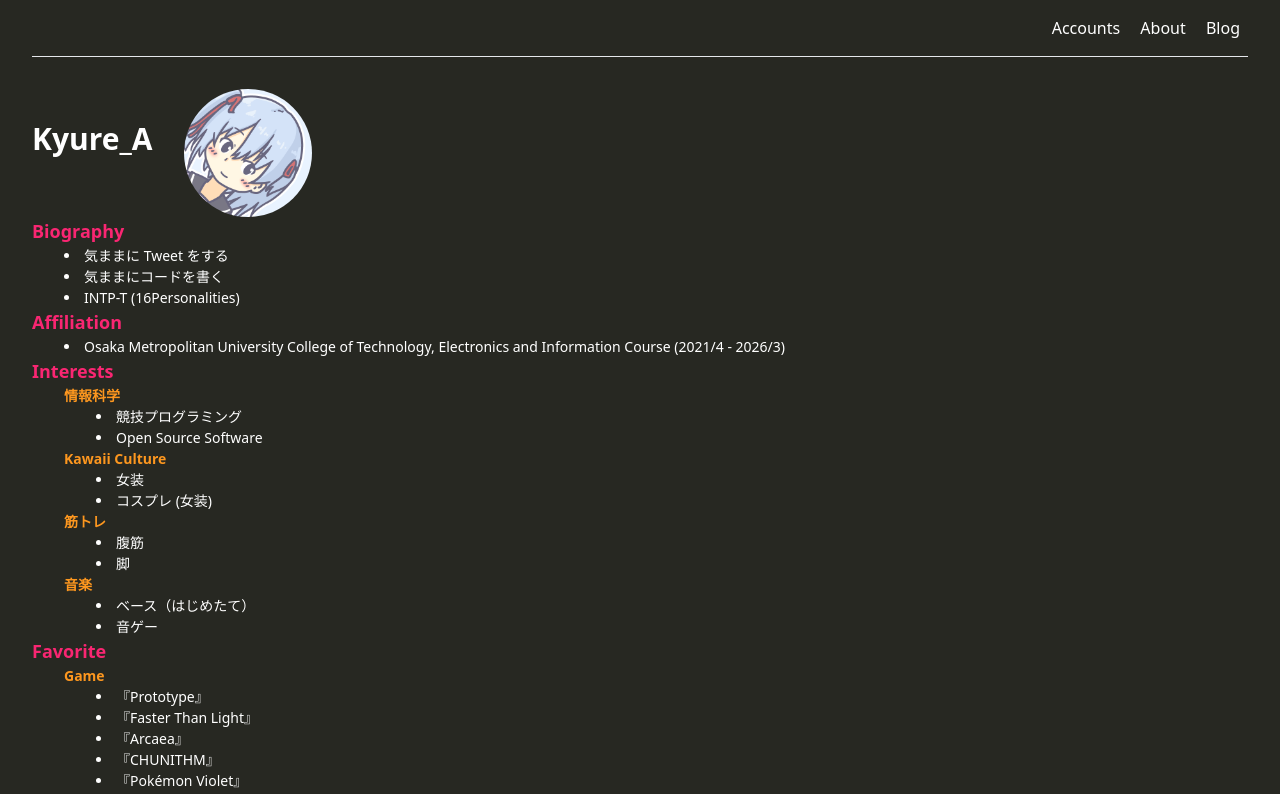
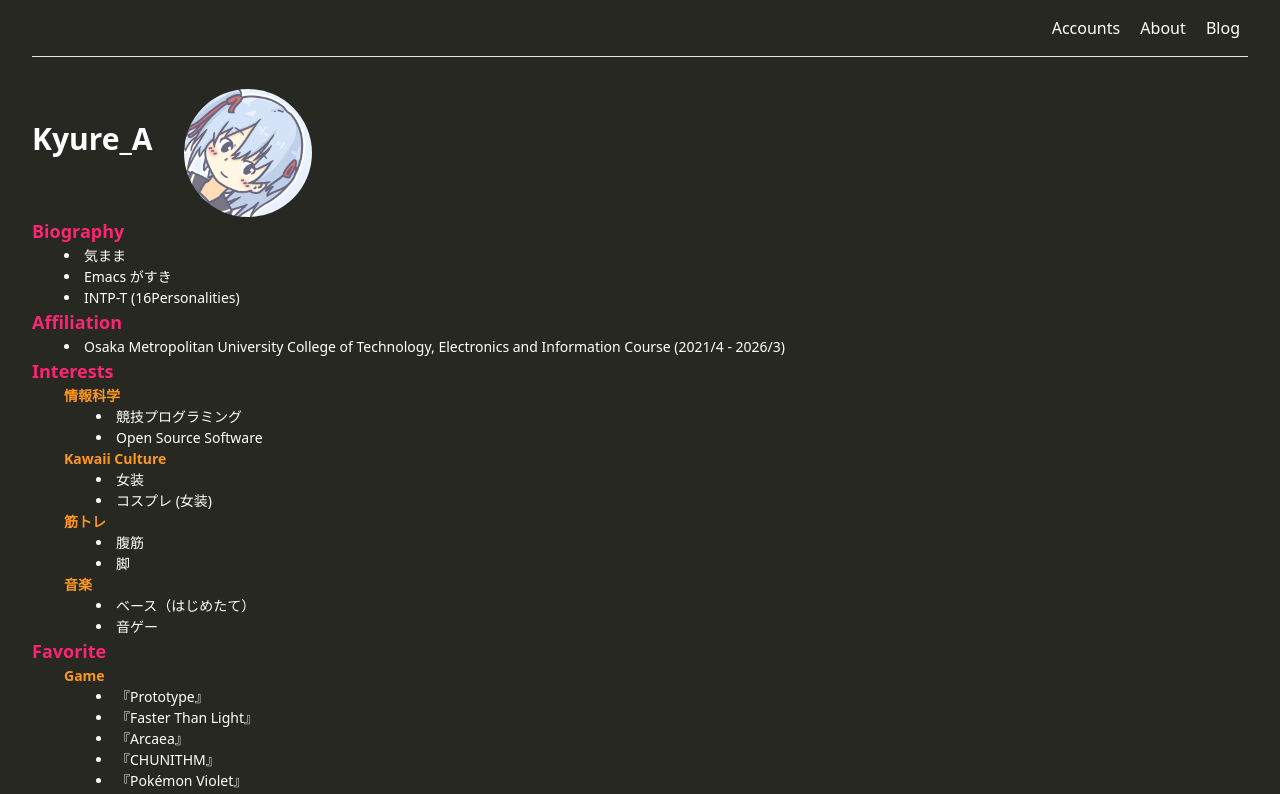
Before and after one commit to Kyure-A/kyre.moe, a SvelteKit app: page /about in a window 1280 px wide. Shown: the top 794 px of the page. Built offline with nearby package versions, Linux system fonts and the light colour scheme; no server answers.

Commit message:
Update biography.ts

```diff
--- a/src/constants/biography.ts
+++ b/src/constants/biography.ts
@@ -1,6 +1,6 @@
 export const biography: string[] = [
   // "[kʲɯɾe]",
-  "気ままに Tweet をする",
-  "気ままにコードを書く",
+  "気まま",
+  "Emacs がすき",
   "INTP-T (16Personalities)"
 ];
```
